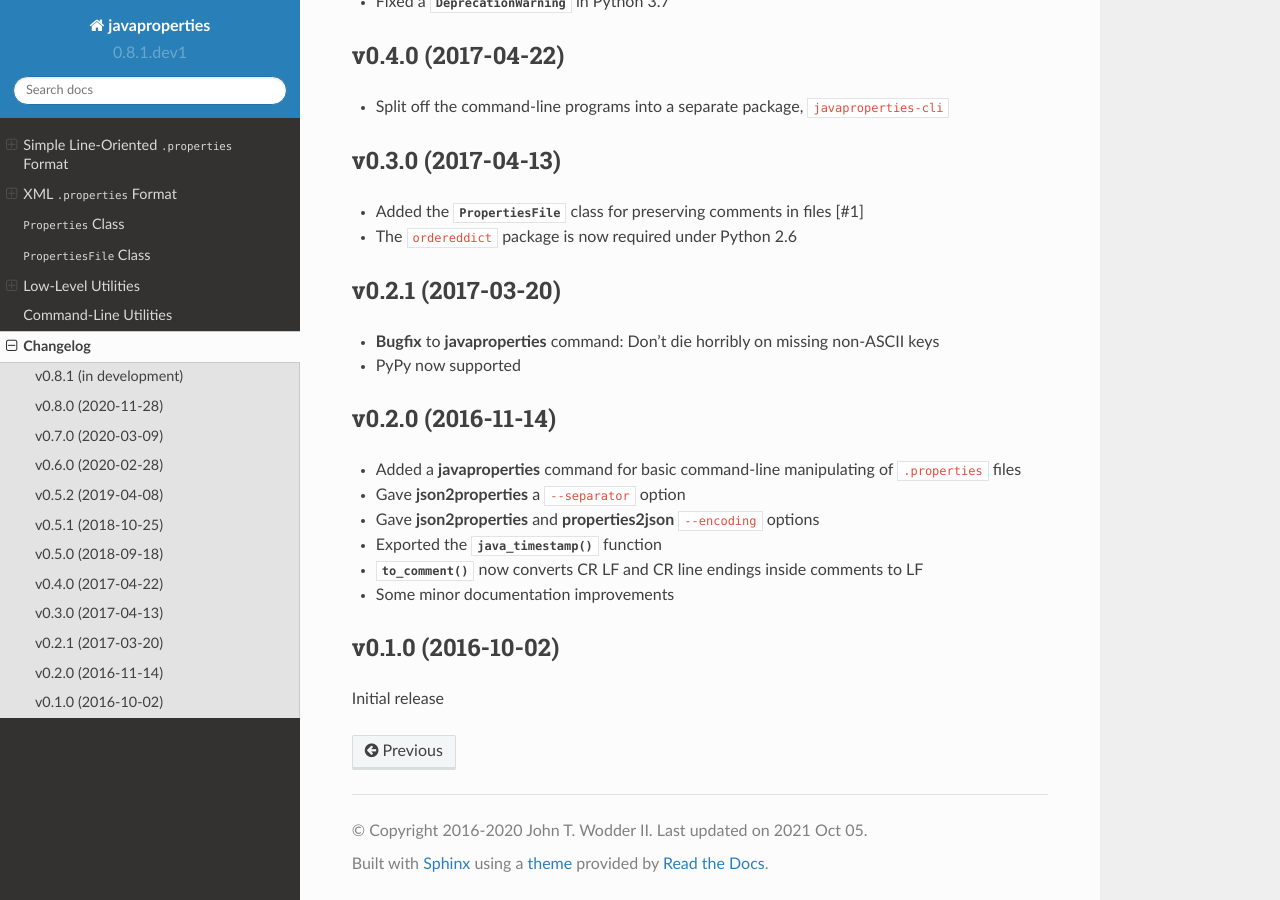
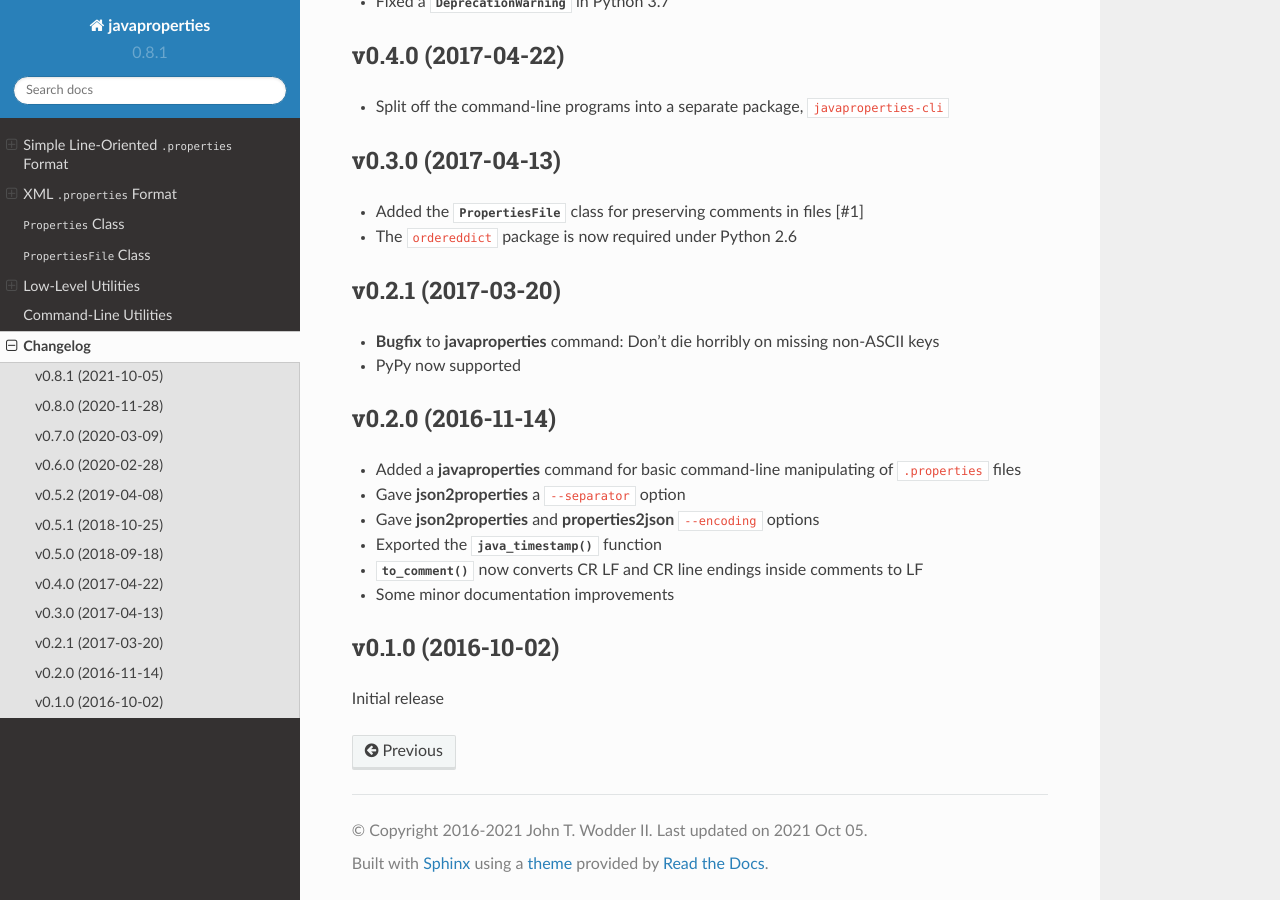
Before and after one commit to jwodder/javaproperties, a Sphinx documentation site: the page built from docs/changelog.rst, in a window 1280 px wide and 900 px high, scrolled down 1612 px. Built offline with Sphinx 7.4.7 and the Read the Docs theme 2.0.0, drawn with Linux system fonts in a browser that asks for light colours; some of the changed text lies outside the part shown.

```diff
--- a/docs/changelog.rst
+++ b/docs/changelog.rst
@@ -3,8 +3,8 @@
 Changelog
 =========
 
-v0.8.1 (in development)
------------------------
+v0.8.1 (2021-10-05)
+-------------------
 - Fix a typing issue in Python 3.9
 
 
--- a/docs/conf.py
+++ b/docs/conf.py
@@ -2,7 +2,7 @@
 
 project = "javaproperties"
 author = "John T. Wodder II"
-copyright = "2016-2020 John T. Wodder II"
+copyright = "2016-2021 John T. Wodder II"
 
 extensions = [
     "sphinx.ext.autodoc",
--- a/src/javaproperties/__init__.py
+++ b/src/javaproperties/__init__.py
@@ -36,7 +36,7 @@
 )
 from .xmlprops import dump_xml, dumps_xml, load_xml, loads_xml
 
-__version__ = "0.8.1.dev1"
+__version__ = "0.8.1"
 __author__ = "John Thorvald Wodder II"
 __author_email__ = "javaproperties@varonathe.org"
 __license__ = "MIT"
```
Also changed, not shown: CHANGELOG.md (+2 -2 lines), 1 other file.
